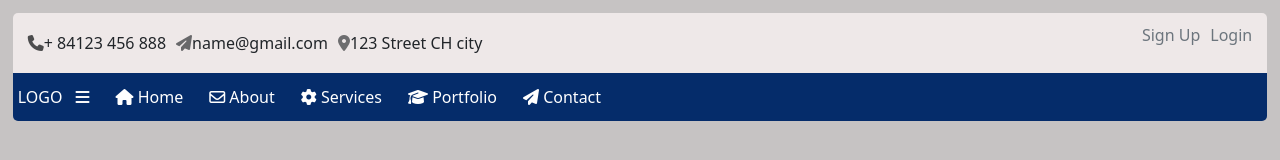
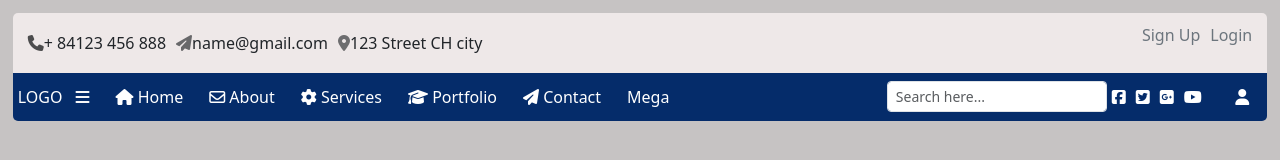
Before and after one commit to TECHMA-FullStack-Java-Angular/TA32, a plain HTML site: page Ejercicio3/index.html in a window 1280 px wide. Drawn offline with nearby package versions, Linux system fonts and the light colour scheme.

Commit message:
Barra derecha

```diff
--- a/Ejercicio3/index.html
+++ b/Ejercicio3/index.html
@@ -135,10 +135,7 @@
                   </li>
                   <li>
                     <a class="dropdown-item" href="#"
-                      ><i
-                        class="fa-regular fa-swatchbook"
-                        style="color: white"
-                      ></i>
+                      ><i class="fa-sharp fa-solid fa-pen" style="color: white"></i>
                       Learn new design</a
                     >
                   </li>
@@ -166,15 +163,52 @@
               Contact
             </button>
           </div>
+          <div>
+            <button
+              type="button"
+              class="btn btn-transparent"
+              style="color: white"
+            >
+              Mega
+            </button>
+          </div>
         </div>
-        <div>
-          <div></div>
-          <div></div>
-          <div></div>
-          <div></div>
-          <div></div>
-          <div></div>
-        </div>
+
+        <div id="navDer" class="flex end">
+            <div>
+              <form class="form-inline my-2 my-lg-0 js-search-form" onsubmit="return false;">
+                <input class="form-control form-control-sm mr-sm-2" type="search" placeholder="Search here..." aria-label="Search" type="submit"/>
+              </form>
+            </div>
+            <div>
+                <a href="https://www.facebook.com/" class="btn-sm btn-transparent"style="color: white">
+                  <i class="fa-brands fa-square-facebook"></i>
+                </a>
+              </div>
+              <div>
+                <a href="https://twitter.com/" class="btn-sm btn-transparent"style="color: white">
+                  <i class="fa-brands fa-square-twitter"></i>
+                </a>
+              </div>
+              <div>
+                <a href="https://plus.google.com/" class="btn-sm btn-transparent"style="color: white">
+                  <i class="fa-brands fa-square-google-plus"></i>
+                </a>
+              </div>
+              <div>
+                <a href="https://www.youtube.com/" class="btn-sm btn-transparent"style="color: white">
+                  <i class="fa-brands fa-youtube"></i>
+                </a>
+              </div>
+            <div class="icon">
+                <button
+                type="button"
+                class="btn btn-transparent"
+                style="color: white"
+              >
+              <i class="fa-solid fa-user" style="color: white"></i>
+              </button></div>
+          </div>
       </div>
     </div>
 
--- a/Ejercicio3/scc/style.css
+++ b/Ejercicio3/scc/style.css
@@ -16,6 +16,7 @@ body {
 .end {
   justify-content: flex-end;
   width: 50%;
+  align-items: center;
 }
 .between {
   justify-content: space-between;
@@ -30,10 +31,19 @@ a {
   margin-top: -1%;
   border-bottom-right-radius: 5px;
   border-bottom-left-radius: 5px;
+  display: flex;
 }
 .navIz {
-  width: 60%;
+  width: 70%;
+
 }
 .simbol {
   margin-right: 3%;
 }
+#navDer{
+    width: 50%;
+
+}
+.icon{
+    padding-left: 3%;
+}
```
